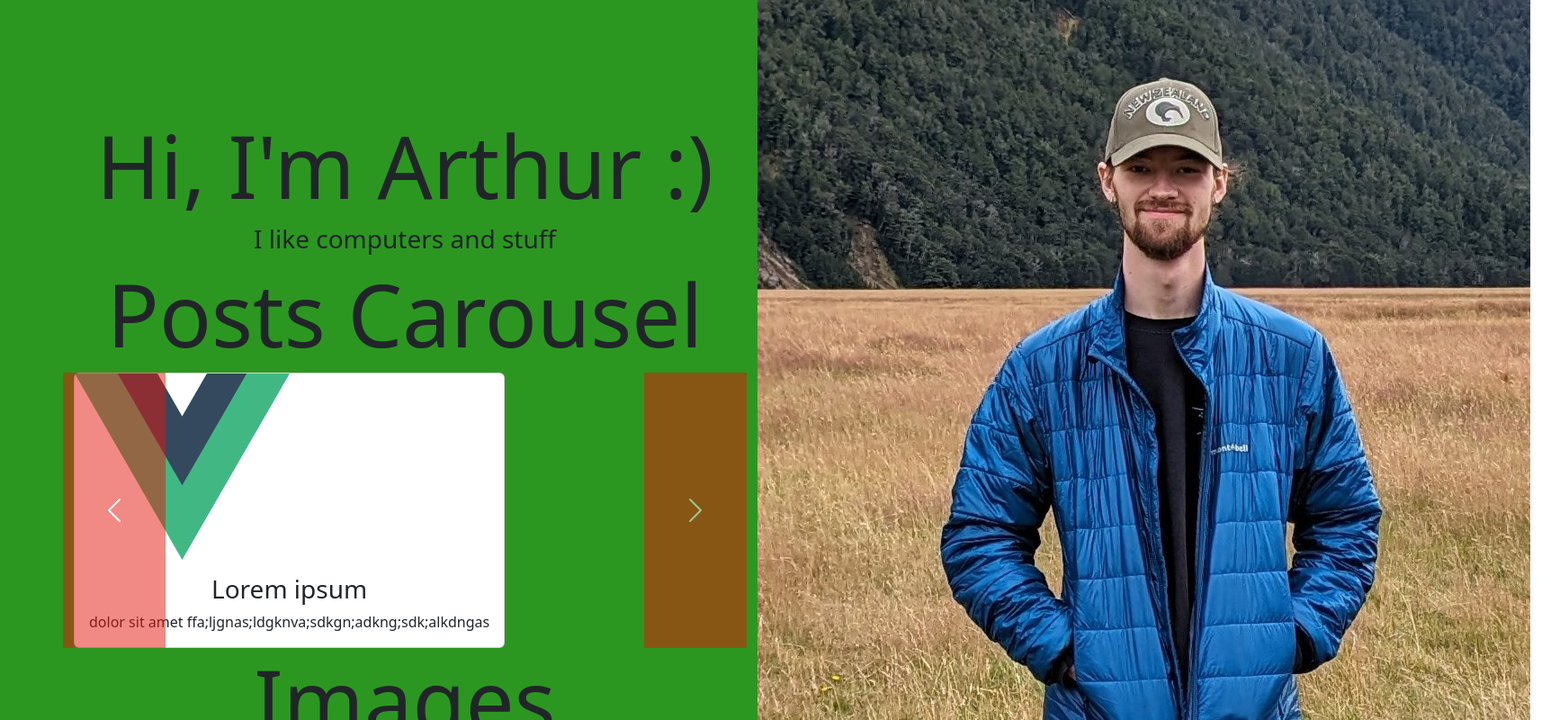
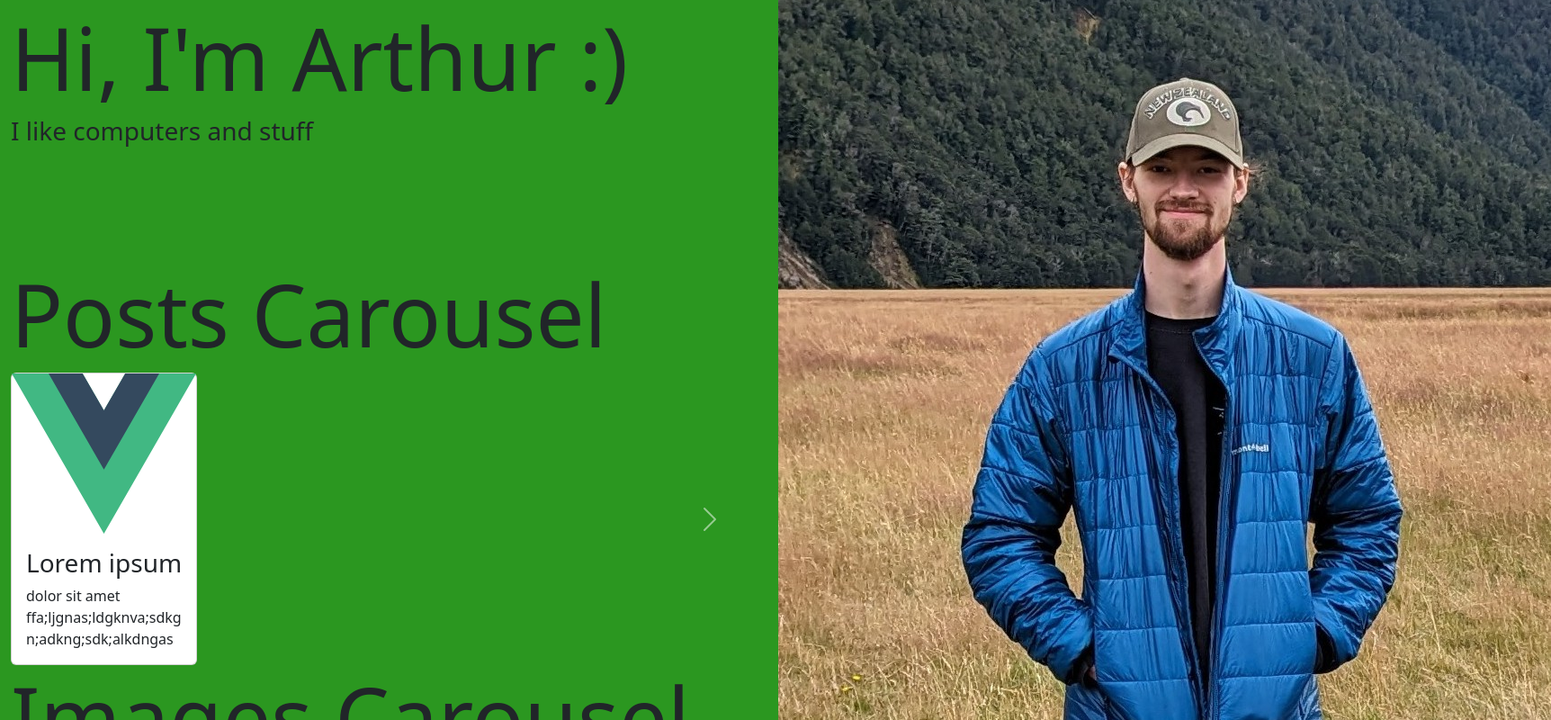
Before and after one commit to Arthur-P-V/personal-frontend, a Vue app: page / in a window 1280 px wide. Shown: the part 240-1040 px from the top of the page at 90% size, 1724 px wide, since content can reach past the window. Built offline with nearby package versions, Linux system fonts and the light colour scheme.

Commit message:
makes several changes to try and use bootstrap utitlity sizing more

```diff
--- a/src/components/BannerItem.vue
+++ b/src/components/BannerItem.vue
@@ -1,19 +1,30 @@
 <template>
+  <div class="container-fluid">
     <nav class="navbar navbar-expand-lg bg-rblack">
       <div class="container-fluid">
         <RouterLink class="navbar-brand" to="/"
           ><img src="/src/logo-placeholder.png" alt=""
         /></RouterLink>
         <ul class="navbar-nav me-auto">
-        <li class="nav-item h2"><RouterLink class="nav-link text-forest" to="/">Home</RouterLink></li>
-        <li class="nav-item h2"><RouterLink class="nav-link text-forest" to="about">About</RouterLink></li>
-        <li class="nav-item h2"><RouterLink class="nav-link text-forest" to="Posts">Posts</RouterLink></li>
-        <li class="nav-item h2"><RouterLink class="nav-link text-forest" to="Projects">Projects</RouterLink></li>
-        <li class="nav-item h2"><RouterLink class="nav-link text-forest" to="Games">Games</RouterLink></li>
+          <li class="nav-item h2">
+            <RouterLink class="nav-link text-forest" to="/">Home</RouterLink>
+          </li>
+          <li class="nav-item h2">
+            <RouterLink class="nav-link text-forest" to="about">About</RouterLink>
+          </li>
+          <li class="nav-item h2">
+            <RouterLink class="nav-link text-forest" to="Posts">Posts</RouterLink>
+          </li>
+          <li class="nav-item h2">
+            <RouterLink class="nav-link text-forest" to="Projects">Projects</RouterLink>
+          </li>
+          <li class="nav-item h2">
+            <RouterLink class="nav-link text-forest" to="Games">Games</RouterLink>
+          </li>
         </ul>
       </div>
     </nav>
+  </div>
 </template>
 
-<style scoped>
-</style>
+<style scoped></style>
--- a/src/components/PostItem.vue
+++ b/src/components/PostItem.vue
@@ -1,6 +1,6 @@
 <template>
-  <div class="card" style="width:fit-content; height:fit-content;">
-    <img class="card-image-top" src="../assets/logo.svg" alt="" style="width:50%;">
+  <div class="card w-25">
+    <img class="card-image-top" src="../assets/logo.svg" alt="" />
     <div class="card-body">
       <div class="h3 card-title">Lorem ipsum</div>
       <div class="card-text">dolor sit amet ffa;ljgnas;ldgknva;sdkgn;adkng;sdk;alkdngas</div>
--- a/src/views/HomeView.vue
+++ b/src/views/HomeView.vue
@@ -1,15 +1,14 @@
 <script setup lang="ts">
-import PostItem from '@/components/PostItem.vue';
-
+import PostItem from '@/components/PostItem.vue'
 </script>
 
 <template>
   <div class="home bg-forest">
-    <div class="container">
+    <div class="container-fluid">
       <div class="row">
-        <div class="col-8 intro-text">
-          <div class="row">
-            <h1>Hi, I'm Arthur :) </h1>
+        <div class="col-8">
+          <div class="row intro-text">
+            <h1>Hi, I'm Arthur :)</h1>
             <h3>I like computers and stuff</h3>
           </div>
           <div class="row">
@@ -27,45 +26,48 @@ import PostItem from '@/components/PostItem.vue';
                   <PostItem />
                 </div>
               </div>
-              <button class="carousel-control-prev bg-chili" type="button" data-bs-target="#postCarousel" data-bs-slide="prev">
+              <button
+                class="carousel-control-prev"
+                type="button"
+                data-bs-target="#postCarousel"
+                data-bs-slide="prev"
+              >
                 <span class="carousel-control-prev-icon" aria-hidden="true"></span>
                 <span class="visually-hidden">Previous</span>
               </button>
-              <button class="carousel-control-next bg-chili" type="button" data-bs-target="#postCarousel" data-bs-slide="next">
+              <button
+                class="carousel-control-next"
+                type="button"
+                data-bs-target="#postCarousel"
+                data-bs-slide="next"
+              >
                 <span class="carousel-control-next-icon" aria-hidden="true"></span>
                 <span class="visually-hidden">Next</span>
               </button>
             </div>
-
           </div>
           <div class="row">
             <h1>Images Carousel</h1>
           </div>
-
         </div>
         <div class="col-4">
-          <img src="../Me.jpg" style="width:max-content;">
+          <img src="../Me.jpg" />
         </div>
       </div>
-
     </div>
   </div>
-
 </template>
-
 
 <style>
 .home {
-    min-height:100vh;
-    display:flex;
+  min-height: 100vh;
+  display: flex;
 }
 h1 {
   font-size: 72pt;
 }
 .intro-text {
-    text-align:center;
-    padding-top: 25vh;
-    padding-bottom: 25vh;
-
+  padding-top: 10vh;
+  padding-bottom: 15vh;
 }
 </style>
```
Lines whose indentation alone changed are shown as unchanged.
